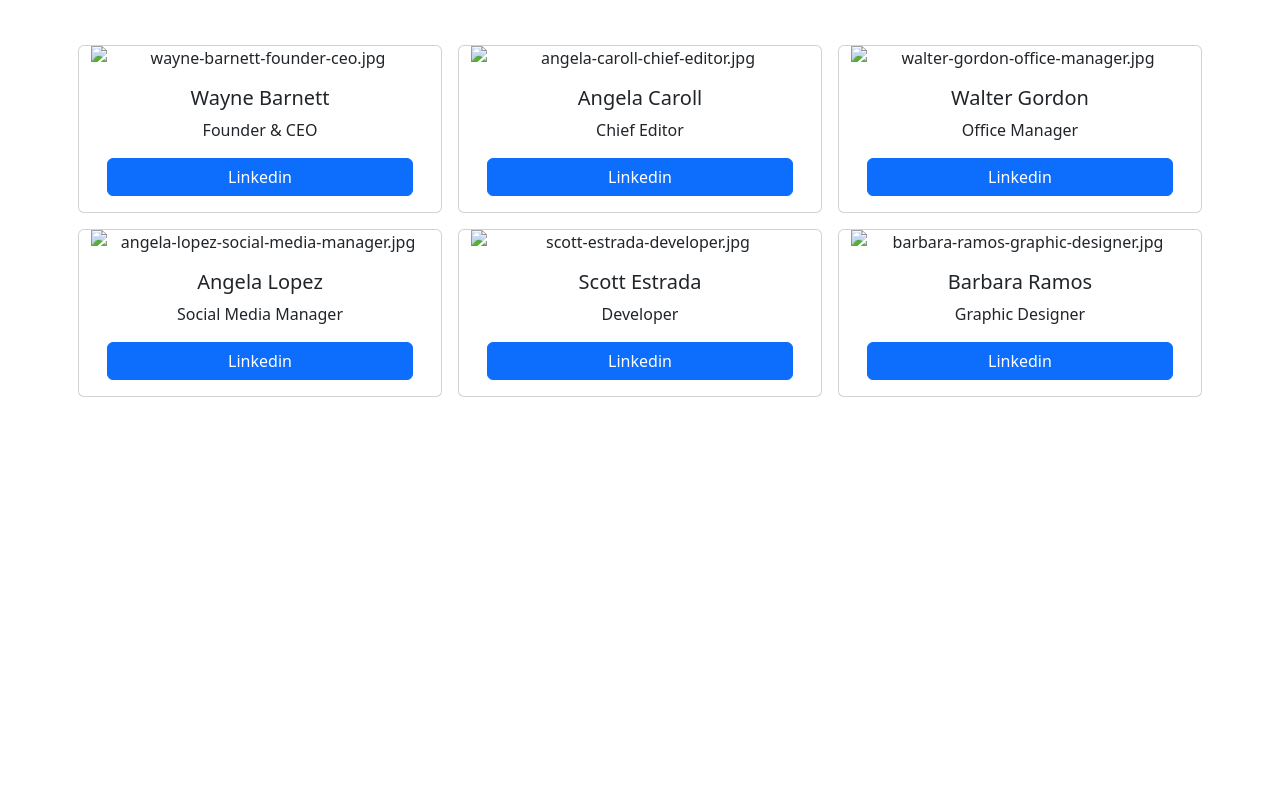
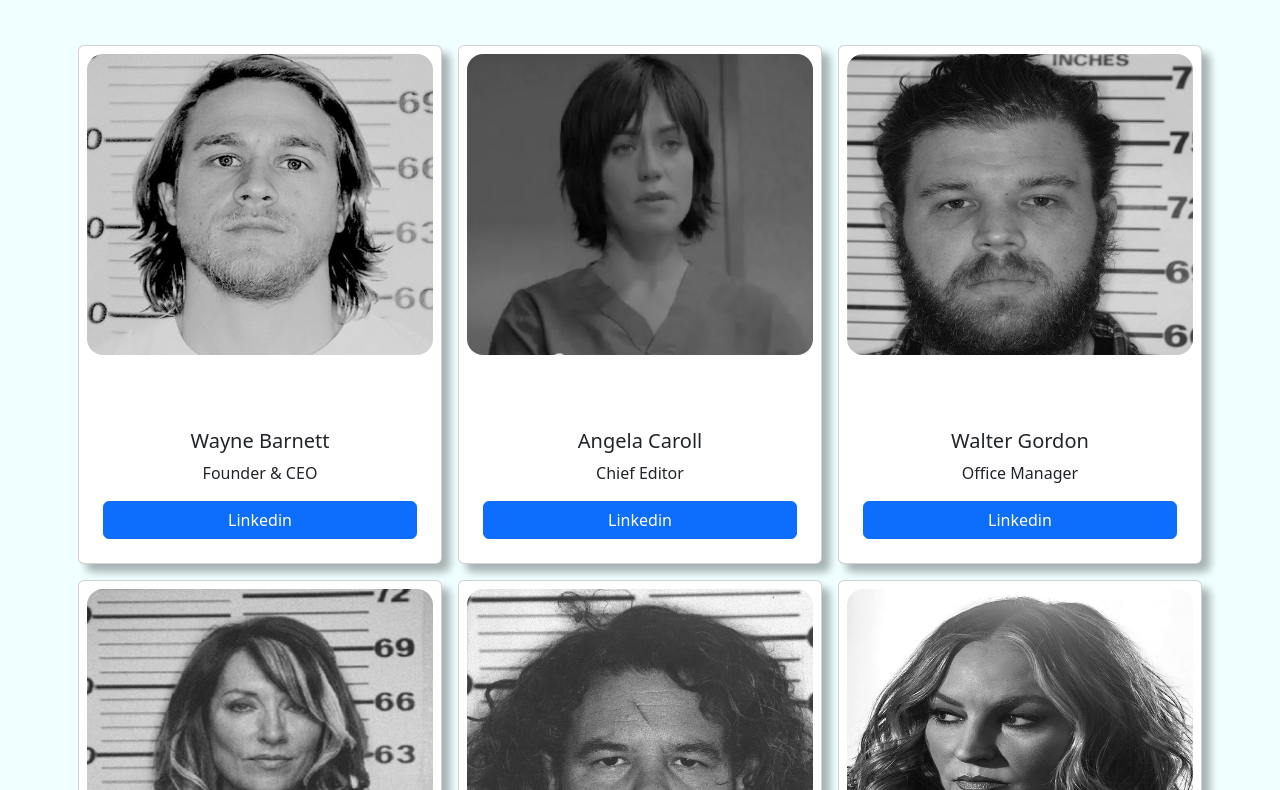
Before and after one commit to agostinoluca/js-our-team, a plain HTML site: page index.html in a window 1280 px wide. Shown: the part 115-905 px from the top of the page. Before the commit the page ends 800 px from the top, so only its background shows below. Drawn offline with nearby package versions, Linux system fonts and the light colour scheme.

Commit message:
add image

```diff
--- a/assets/css/style.css
+++ b/assets/css/style.css
@@ -4,8 +4,20 @@
     box-sizing: border-box;
 }
 
+body {
+    background-color: azure;
+}
+
 .team_card {
     width: calc((100% / 3) - 1rem);
     margin: 0.5rem;
     text-align: center;
+    padding: 0.5rem;
+    box-shadow: 0.5rem 0.5rem 0.5rem rgba(0, 0, 0, 0.308);
 }
+
+.team_card img {
+    height: 60%;
+    border-radius: 1rem;
+    filter: grayscale(1);
+}
--- a/assets/js/script.js
+++ b/assets/js/script.js
@@ -97,10 +97,11 @@ const containerEl = document.getElementById('row');
 for (let i = 0; i < team.length; i++) {
     const member = team[i];
 
+    // creo una card organizzata per inserire le informazioni
     const postMarkup =
     `
         <div class="card team_card";">
-            <img src="..."" alt="${member.photo}">
+            <img src="./assets/img/${member.lastname}.jpg"" alt="${member.photo}">
             <div class="card-body d-flex flex-column justify-content-end">
                 <h5 class="card-title">${member.name} ${member.lastname}</h5>
                 <p class="card-text">${member.employment}</p>
@@ -111,8 +112,3 @@ for (let i = 0; i < team.length; i++) {
 
     containerEl.insertAdjacentHTML('beforeend', postMarkup);
 }
-
-
-// trasformo la stringa in immagine
-
-// creo una card organizzata per inserire le informazioni
--- a/index.html
+++ b/index.html
@@ -17,7 +17,7 @@
 
     <div class="container mt-5">
         <h1 class="text-center">OUR TEAM®</h1>
-        <div id="row" class="row pt-5 justify-content-center">
+        <div id="row" class="row py-5 justify-content-center">
         </div>
     </div>
 
```
Also changed, not shown: assets/img/1.jpg (added), assets/img/2.jpg (added), assets/img/barnett.jpg (added), assets/img/caroll.jpg (added), assets/img/estrada.jpg (added), assets/img/gordon.jpg (added), assets/img/lopez.jpg (added), assets/img/ramos.jpg (added).
